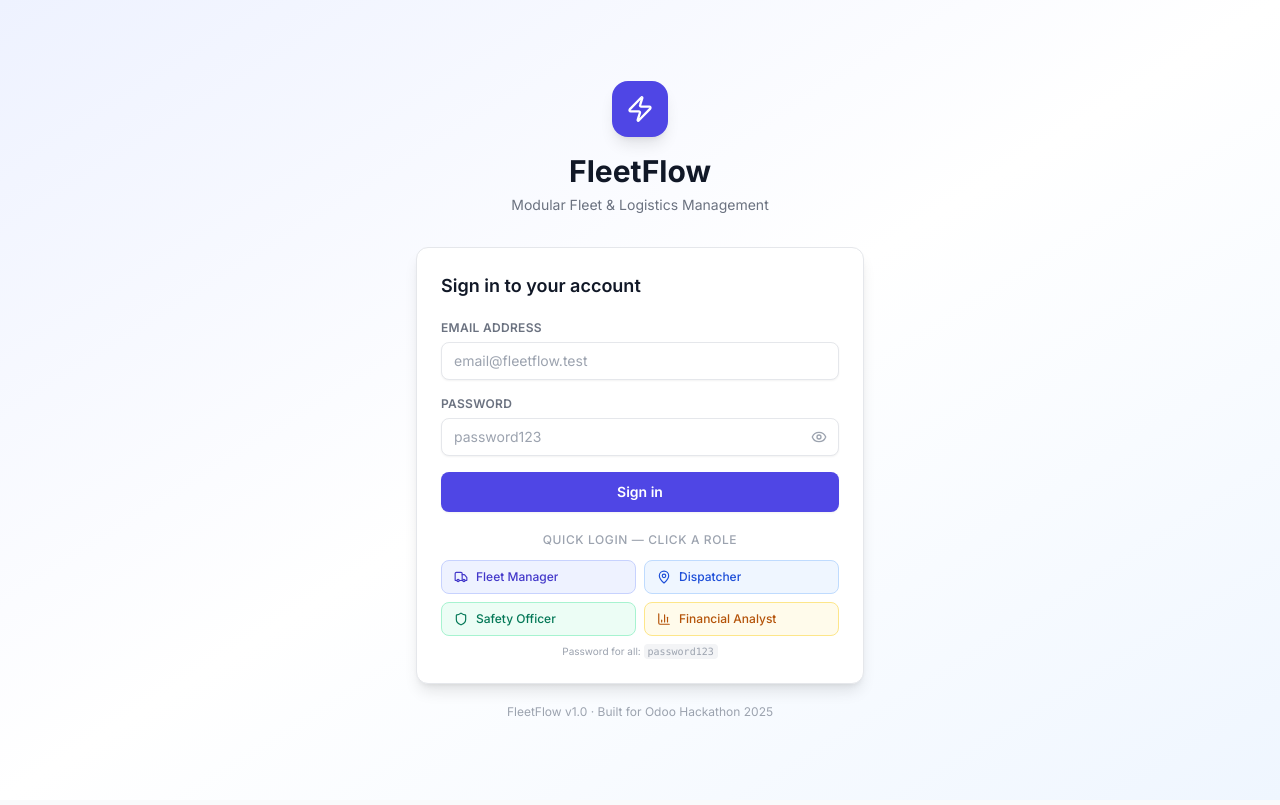
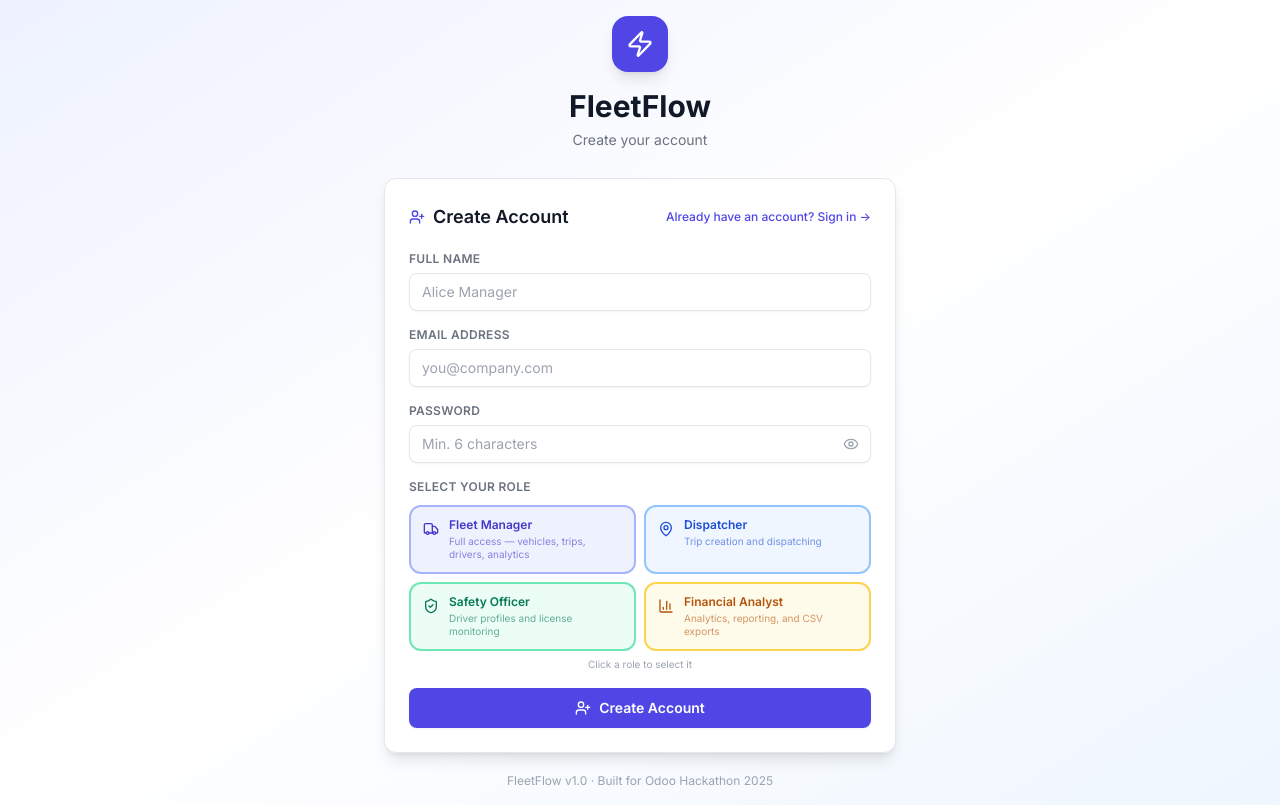
Before and after one commit to tej0730/FleetFlow_Odoo, a React (Vite) app in the folder client/: page /register in a window 1280 px wide. Before the commit this address led to /login. Built offline with nearby package versions, Linux system fonts and the light colour scheme.

Commit message:
feat: add fully functional Register page with role-card selection, auto-login, and Login <-> Register navigation

```diff
--- a/client/src/App.jsx
+++ b/client/src/App.jsx
@@ -5,6 +5,7 @@ import Layout from './components/Layout'
 
 // Pages
 import Login from './pages/Login'
+import Register from './pages/Register'
 import Dashboard from './pages/Dashboard'
 import VehicleRegistry from './pages/VehicleRegistry'
 import TripDispatcher from './pages/TripDispatcher'
@@ -17,7 +18,8 @@ export default function App() {
     <AuthProvider>
       <Routes>
         {/* Public */}
-        <Route path="/login" element={<Login />} />
+        <Route path="/login"    element={<Login />} />
+        <Route path="/register" element={<Register />} />
 
         {/* Protected — wrapped in Layout sidebar */}
         <Route element={<ProtectedRoute />}>
--- a/client/src/pages/Login.jsx
+++ b/client/src/pages/Login.jsx
@@ -1,5 +1,5 @@
 import { useState } from 'react'
-import { useNavigate } from 'react-router-dom'
+import { useNavigate, Link } from 'react-router-dom'
 import { useForm } from 'react-hook-form'
 import toast from 'react-hot-toast'
 import { useAuth } from '../context/AuthContext'
@@ -53,7 +53,12 @@ export default function Login() {
 
         {/* Main Card */}
         <div className="card shadow-lg border border-gray-200">
-          <h2 className="text-lg font-semibold text-gray-900 mb-5">Sign in to your account</h2>
+          <div className="flex items-center justify-between mb-5">
+            <h2 className="text-lg font-semibold text-gray-900">Sign in</h2>
+            <Link to="/register" className="text-xs text-indigo-600 hover:text-indigo-700 font-medium hover:underline">
+              New user? Create account →
+            </Link>
+          </div>
 
           <form onSubmit={handleSubmit(onSubmit)} noValidate className="space-y-4">
             <div>
--- /dev/null
+++ b/client/src/pages/Register.jsx
@@ -0,0 +1,231 @@
+import { useState } from 'react'
+import { useNavigate, Link } from 'react-router-dom'
+import { useForm } from 'react-hook-form'
+import toast from 'react-hot-toast'
+import { useAuth } from '../context/AuthContext'
+import LoadingSpinner from '../components/LoadingSpinner'
+import {
+  Zap, Eye, EyeOff,
+  Truck, MapPin, ShieldCheck, BarChart3,
+  UserPlus
+} from 'lucide-react'
+
+const ROLES = [
+  {
+    value: 'manager',
+    label: 'Fleet Manager',
+    description: 'Full access — vehicles, trips, drivers, analytics',
+    icon: Truck,
+    color: 'border-indigo-300 bg-indigo-50 text-indigo-700',
+    activeColor: 'border-indigo-600 bg-indigo-600 text-white shadow-lg shadow-indigo-200',
+  },
+  {
+    value: 'dispatcher',
+    label: 'Dispatcher',
+    description: 'Trip creation and dispatching',
+    icon: MapPin,
+    color: 'border-blue-300 bg-blue-50 text-blue-700',
+    activeColor: 'border-blue-600 bg-blue-600 text-white shadow-lg shadow-blue-200',
+  },
+  {
+    value: 'safety',
+    label: 'Safety Officer',
+    description: 'Driver profiles and license monitoring',
+    icon: ShieldCheck,
+    color: 'border-emerald-300 bg-emerald-50 text-emerald-700',
+    activeColor: 'border-emerald-600 bg-emerald-600 text-white shadow-lg shadow-emerald-200',
+  },
+  {
+    value: 'analyst',
+    label: 'Financial Analyst',
+    description: 'Analytics, reporting, and CSV exports',
+    icon: BarChart3,
+    color: 'border-amber-300 bg-amber-50 text-amber-700',
+    activeColor: 'border-amber-600 bg-amber-600 text-white shadow-lg shadow-amber-200',
+  },
+]
+
+export default function Register() {
+  const { login } = useAuth()
+  const navigate = useNavigate()
+  const [isLoading, setIsLoading] = useState(false)
+  const [showPassword, setShowPassword] = useState(false)
+  const [selectedRole, setSelectedRole] = useState('')
+
+  const { register, handleSubmit, formState: { errors } } = useForm()
+
+  const onSubmit = async ({ name, email, password }) => {
+    if (!selectedRole) {
+      toast.error('Please select a role to continue.')
+      return
+    }
+
+    setIsLoading(true)
+    try {
+      // Call the register endpoint
+      const res = await fetch('/api/auth/register', {
+        method: 'POST',
+        headers: { 'Content-Type': 'application/json' },
+        body: JSON.stringify({ name, email, password, role: selectedRole }),
+      })
+
+      const data = await res.json()
+
+      if (!res.ok) {
+        throw new Error(data.error || 'Registration failed')
+      }
+
+      // Auto-login after registration by storing token + user from response
+      const { token, user } = data
+      localStorage.setItem('fleetflow_token', token)
+      localStorage.setItem('fleetflow_user', JSON.stringify(user))
+
+      // Re-trigger React state by calling login context directly
+      await login(email, password)
+
+      toast.success(`Welcome to FleetFlow, ${user.name}!`)
+      navigate('/')
+    } catch (err) {
+      toast.error(err.message || 'Registration failed. Please try again.')
+    } finally {
+      setIsLoading(false)
+    }
+  }
+
+  return (
+    <div className="min-h-screen bg-gradient-to-br from-indigo-50 via-white to-blue-50 flex items-center justify-center p-4">
+      <div className="w-full max-w-lg animate-fade-in">
+        {/* Logo */}
+        <div className="text-center mb-7">
+          <div className="inline-flex items-center justify-center w-14 h-14 rounded-2xl bg-indigo-600 shadow-lg mb-4">
+            <Zap className="w-7 h-7 text-white" />
+          </div>
+          <h1 className="text-3xl font-bold text-gray-900">FleetFlow</h1>
+          <p className="text-gray-500 text-sm mt-1.5">Create your account</p>
+        </div>
+
+        {/* Card */}
+        <div className="card shadow-lg border border-gray-200">
+          <div className="flex items-center justify-between mb-5">
+            <h2 className="text-lg font-semibold text-gray-900 flex items-center gap-2">
+              <UserPlus className="w-4 h-4 text-indigo-600" />
+              Create Account
+            </h2>
+            <Link
+              to="/login"
+              className="text-xs text-indigo-600 hover:text-indigo-700 font-medium hover:underline"
+            >
+              Already have an account? Sign in →
+            </Link>
+          </div>
+
+          <form onSubmit={handleSubmit(onSubmit)} noValidate className="space-y-4">
+            {/* Full Name */}
+            <div>
+              <label className="label">Full Name</label>
+              <input
+                id="reg-name"
+                type="text"
+                placeholder="Alice Manager"
+                className={`input ${errors.name ? 'border-red-400 focus:ring-red-400' : ''}`}
+                {...register('name', {
+                  required: 'Full name is required',
+                  minLength: { value: 2, message: 'Name must be at least 2 characters' }
+                })}
+              />
+              {errors.name && <p className="field-error">{errors.name.message}</p>}
+            </div>
+
+            {/* Email */}
+            <div>
+              <label className="label">Email Address</label>
+              <input
+                id="reg-email"
+                type="email"
+                placeholder="you@company.com"
+                className={`input ${errors.email ? 'border-red-400 focus:ring-red-400' : ''}`}
+                {...register('email', {
+                  required: 'Email is required',
+                  pattern: { value: /^\S+@\S+\.\S+$/, message: 'Enter a valid email' }
+                })}
+              />
+              {errors.email && <p className="field-error">{errors.email.message}</p>}
+            </div>
+
+            {/* Password */}
+            <div>
+              <label className="label">Password</label>
+              <div className="relative">
+                <input
+                  id="reg-password"
+                  type={showPassword ? 'text' : 'password'}
+                  placeholder="Min. 6 characters"
+                  className={`input pr-10 ${errors.password ? 'border-red-400 focus:ring-red-400' : ''}`}
+                  {...register('password', {
+                    required: 'Password is required',
+                    minLength: { value: 6, message: 'Password must be at least 6 characters' }
+                  })}
+                />
+                <button
+                  type="button"
+                  onClick={() => setShowPassword(p => !p)}
+                  className="absolute right-3 top-1/2 -translate-y-1/2 text-gray-400 hover:text-gray-600"
+                  tabIndex={-1}
+                >
+                  {showPassword ? <EyeOff className="w-4 h-4" /> : <Eye className="w-4 h-4" />}
+                </button>
+              </div>
+              {errors.password && <p className="field-error">{errors.password.message}</p>}
+            </div>
+
+            {/* Role Selection */}
+            <div>
+              <label className="label mb-2.5">Select Your Role</label>
+              <div className="grid grid-cols-2 gap-2">
+                {ROLES.map(({ value, label, description, icon: Icon, color, activeColor }) => {
+                  const isActive = selectedRole === value
+                  return (
+                    <button
+                      key={value}
+                      type="button"
+                      id={`role-${value}`}
+                      onClick={() => setSelectedRole(value)}
+                      className={`flex items-start gap-2.5 p-3 rounded-xl border-2 text-left transition-all duration-150 hover:scale-[1.02] ${isActive ? activeColor : color}`}
+                    >
+                      <Icon className="w-4 h-4 flex-shrink-0 mt-0.5" />
+                      <div>
+                        <p className="text-xs font-semibold leading-none mb-1">{label}</p>
+                        <p className={`text-[10px] leading-tight ${isActive ? 'text-white/80' : 'opacity-60'}`}>
+                          {description}
+                        </p>
+                      </div>
+                    </button>
+                  )
+                })}
+              </div>
+              {!selectedRole && (
+                <p className="text-gray-400 text-[10px] mt-1.5 text-center">Click a role to select it</p>
+              )}
+            </div>
+
+            {/* Submit */}
+            <button
+              type="submit"
+              disabled={isLoading}
+              className="btn-primary w-full justify-center py-2.5 text-sm font-semibold mt-2"
+            >
+              {isLoading
+                ? <><LoadingSpinner size="sm" /> Creating account...</>
+                : <><UserPlus className="w-4 h-4" /> Create Account</>
+              }
+            </button>
+          </form>
+        </div>
+
+        <p className="text-center text-xs text-gray-400 mt-5">
+          FleetFlow v1.0 · Built for Odoo Hackathon 2025
+        </p>
+      </div>
+    </div>
+  )
+}
```
